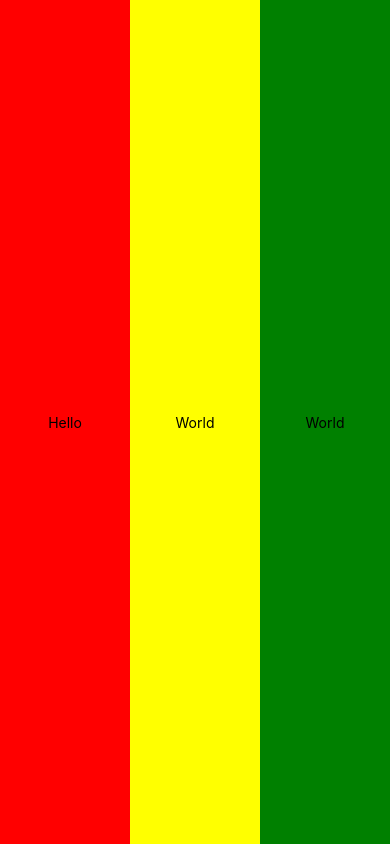
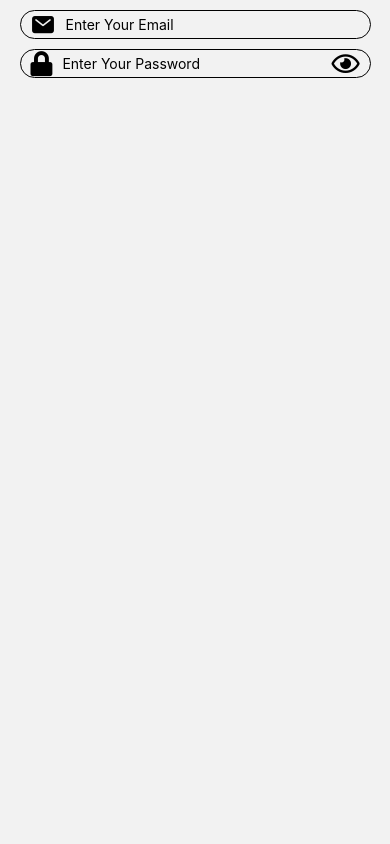
Before and after one commit to code-diggers-369/react-native-practice, a React Native app: screen /Home in a window 390 px wide. Built offline with nearby package versions, Linux system fonts and the light colour scheme.

Commit message:
26 - Customize TextInput With Icons In React Native

```diff
--- a/src/screens/Home.js
+++ b/src/screens/Home.js
@@ -1,67 +1,60 @@
-import React, {useEffect, useState} from 'react';
-import {View, Text, Dimensions} from 'react-native';
+import React, {useState} from 'react';
+import {
+  View,
+  Text,
+  TextInput,
+  StyleSheet,
+  TouchableOpacity,
+} from 'react-native';
+import Ionicon from 'react-native-vector-icons/Ionicons';
+import FontAwesome from 'react-native-vector-icons/FontAwesome5';
 
 export default function Home() {
-  const [isRotate, setIsRotate] = useState(false);
-
-  useEffect(() => {
-    Dimensions.addEventListener('change', () => {
-      const orientation = isPotrait();
-
-      setIsRotate(orientation);
-    });
-
-    return () => {};
-  }, []);
-
-  const isPotrait = () => {
-    const {height, width} = Dimensions.get('screen');
-
-    return height > width ? false : true;
-  };
-
+  const [isPasswordVisible, setIsPasswordVisible] = useState(false);
   return (
-    <View
-      style={{
-        justifyContent: 'center',
-        alignItems: 'center',
-        backgroundColor: 'black',
-        flex: 1,
-        flexDirection: isRotate ? 'row' : 'column',
-      }}>
-      <View
-        style={{
-          flex: 1,
-          width: '100%',
-          height: '100%',
-          backgroundColor: 'red',
-          justifyContent: 'center',
-          alignItems: 'center',
-        }}>
-        <Text>Hello</Text>
+    <View style={styles.container}>
+      <View style={styles.inputBoxContainer}>
+        <Ionicon name="mail" size={25} />
+        <TextInput style={styles.inputBox} placeholder="Enter Your Email" />
       </View>
-      <View
-        style={{
-          flex: 1,
-          justifyContent: 'center',
-          alignItems: 'center',
-          width: '100%',
-          height: '100%',
-          backgroundColor: 'yellow',
-        }}>
-        <Text>World</Text>
-      </View>
-      <View
-        style={{
-          flex: 1,
-          width: '100%',
-          height: '100%',
-          justifyContent: 'center',
-          alignItems: 'center',
-          backgroundColor: 'green',
-        }}>
-        <Text>World</Text>
+      {/*  */}
+      <View style={styles.inputBoxContainer}>
+        <FontAwesome name="lock" size={25} />
+        <TextInput
+          style={styles.inputBox}
+          placeholder="Enter Your Password"
+          secureTextEntry={isPasswordVisible ? false : true}
+        />
+        <TouchableOpacity
+          onPress={() => setIsPasswordVisible(!isPasswordVisible)}>
+          <FontAwesome
+            name={isPasswordVisible ? 'eye-slash' : 'eye'}
+            size={25}
+          />
+        </TouchableOpacity>
+        {/* <FontAwesome name="eye-slash" size={25} /> */}
       </View>
     </View>
   );
 }
+
+const styles = StyleSheet.create({
+  container: {
+    flex: 1,
+    alignItems: 'center',
+  },
+  inputBoxContainer: {
+    // backgroundColor: 'red',
+    alignItems: 'center',
+    flexDirection: 'row',
+    borderWidth: 1,
+    width: '90%',
+    marginTop: 10,
+    borderRadius: 20,
+    paddingHorizontal: 10,
+  },
+  inputBox: {
+    marginHorizontal: 10,
+    flex: 1,
+  },
+});
```
